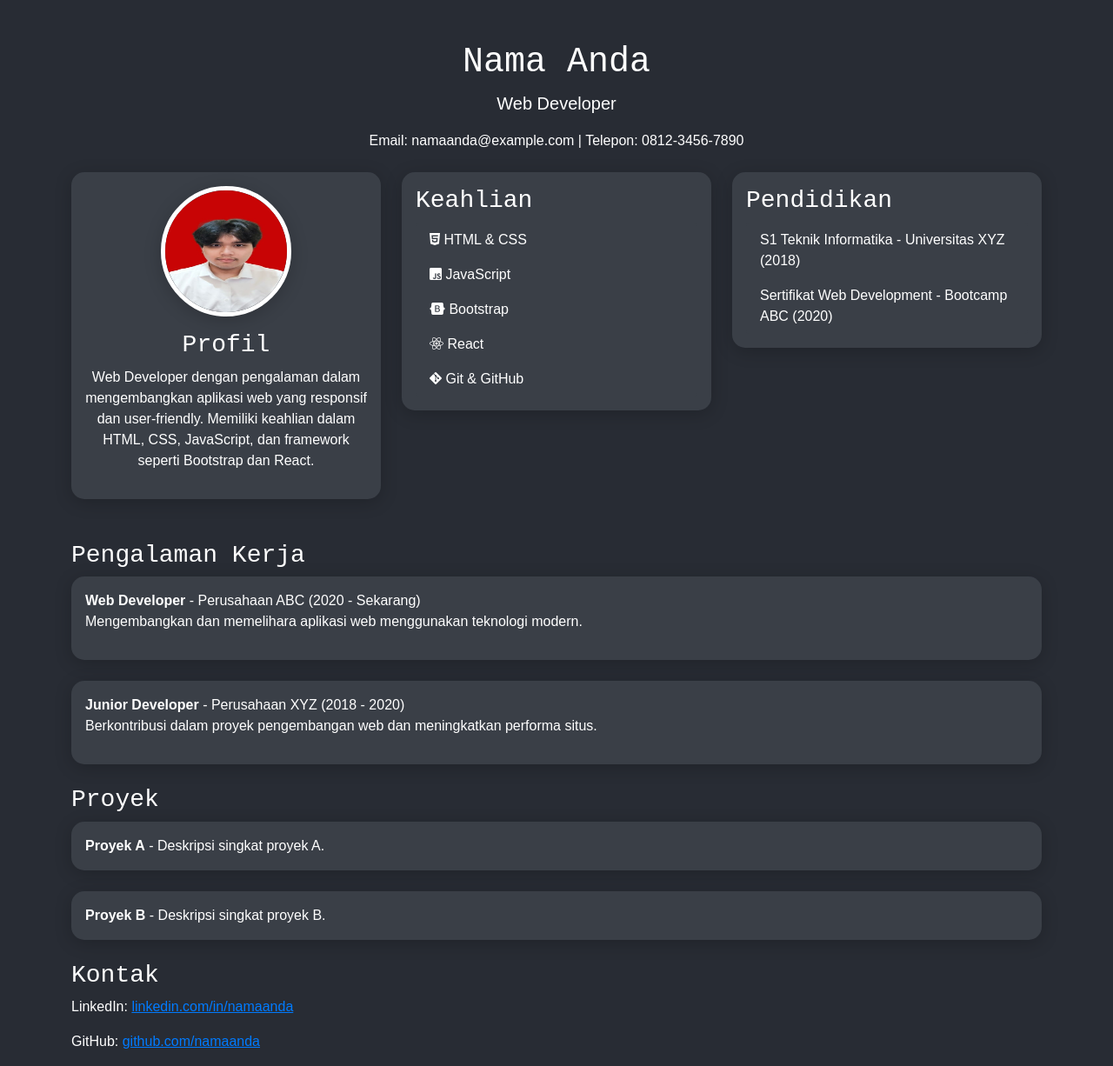
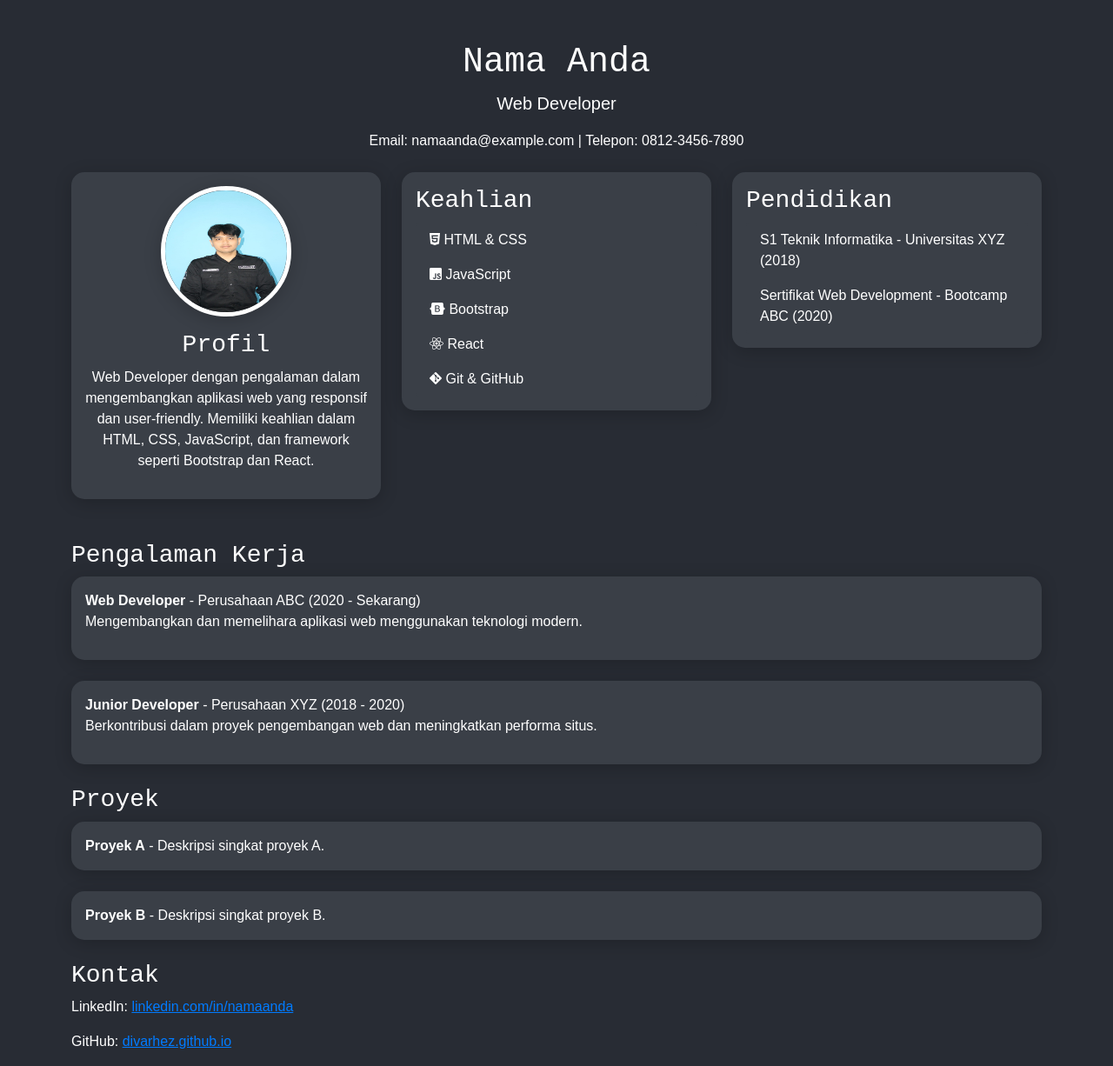
Before and after one commit to divarhez/divarhez.github.io, a plain HTML site: page index.html in a window 1280 px wide. Shown: the whole page at 87% size. Drawn offline with nearby package versions, Linux system fonts and the light colour scheme.

Commit message:
update css

```diff
--- a/index.html
+++ b/index.html
@@ -5,7 +5,7 @@
     <meta name="viewport" content="width=device-width, initial-scale=1.0">
     <link href="https://cdn.jsdelivr.net/npm/bootstrap@5.1.3/dist/css/bootstrap.min.css" rel="stylesheet">
     <link rel="stylesheet" href="https://cdnjs.cloudflare.com/ajax/libs/font-awesome/6.0.0-beta3/css/all.min.css">
-    <link rel="stylesheet" href="style.css"> <!-- Menghubungkan file CSS -->
+    <link rel="stylesheet" href="style.css">
     <title>CV Web Developer</title>
 </head>
 <body>
@@ -21,7 +21,7 @@
         <div class="col-lg-4 col-md-6 mb-4">
             <div class="card animate__animated animate__fadeIn">
                 <div class="card-body text-center">
-                    <img src="images/gwe.jpg" alt="Foto Diri" class="img-fluid rounded-circle img-profile mb-3">
+                    <img src="images/Diva Raihan Ramadhan Rheznandya.jpg" alt="Foto Diri" class="img-fluid rounded-circle img-profile mb-3">
                     <h3>Profil</h3>
                     <p>Web Developer dengan pengalaman dalam mengembangkan aplikasi web yang responsif dan user-friendly. Memiliki keahlian dalam HTML, CSS, JavaScript, dan framework seperti Bootstrap dan React.</p>
                 </div>
@@ -87,7 +87,7 @@
     <div class="mt-4">
         <h3>Kontak</h3>
         <p>LinkedIn: <a href="https://www.linkedin.com/in/namaanda" style="color: #007bff;">linkedin.com/in/namaanda</a></p>
-        <p>GitHub: <a href="https://github.com/namaanda" style="color: #007bff;">github.com/namaanda</a></p>
+        <p>GitHub: <a href="https://github.com/namaanda" style="color: #007bff;">divarhez.github.io</a></p>
     </div>
 </div>
 
```
Also changed, not shown: images/Diva Raihan Ramadhan Rheznandya.jpg (added).
